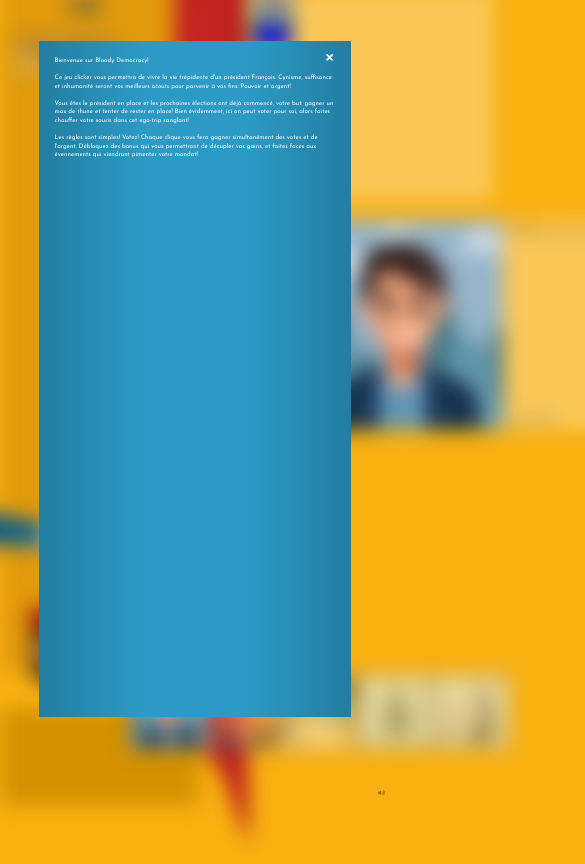
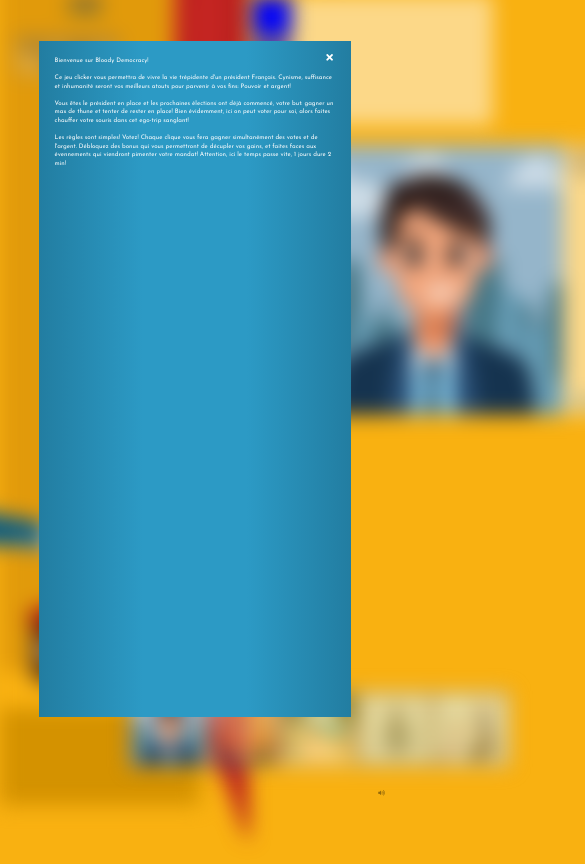
Before and after one commit to valdeveloppement/Bloody-Democracy, a plain HTML site: page index.html in a window 390 px wide. Shown: the part 43-907 px from the top of the page, 585 px wide, since content can reach past the window. Drawn offline with nearby package versions, Linux system fonts and the light colour scheme.

Commit message:
afichage du haut, css modifié, attenuation pertes

```diff
--- a/css/main-styles.css
+++ b/css/main-styles.css
@@ -390,7 +390,7 @@
 
 .buffCartes{
 width:7.14%;
-top:210px;
+top:130px;
 height:5.3vw;
 
 
@@ -498,16 +498,36 @@
 	position:relative;
 	width:30%;
 	padding:0;
-	margin-top:1%;
+	margin-top:2%;
 	align-self: center;
+	margin-bottom:2%;
 
 
 }
+
+#statistique{
+	display:flex;
+	flex-direction: row;
+	align-items: center;
+	font-size:1.1vw;
+}
+
+#statistiqueGauche{
+	width:50%;
+	margin: 3% 3% 3% 3%;
+
+}
+#statistiqueDroite{
+	width:50%;
+	margin: 3% 3% 3% 3%;
+
+}
+
 #sliderGeneral {
 	position: relative;
 	display: flex;
-	min-height: 210px;
-	max-height: 210px;
+	min-height: 130px;
+	max-height: 130px;
 	width: 90%;
 }
 #sliderGeneral .menuGen {
@@ -516,6 +536,7 @@
 #menuGeneral {
 	display: flex;
 	flex-direction: column;
+	height:130px;
 }
 #menuGeneral input, #menuStore input {
 	display: none;
@@ -525,20 +546,20 @@
 	cursor: pointer;
 	transition: all 0.5s;
 	opacity: 0.6;
+	height:33.33%;
 }
 #menuGeneral input[name='menuSwitchGen']:checked+label, #menuStore input[name='menuSwitchStore']:checked+label {
 	border-color: #666;
 	opacity: 1;
 }
 .menuGen {
-	background-color:rgba(255, 255, 255, 0.3);
-	height: 210px;
-	min-height: 210px;
+	background-color:rgba(255, 255, 255, 0.5);
+	height: 130px;
+	min-height: 130px;
 	width:100%;
 	min-width:200px;
 }
 #menuGeneral .iconMenu {
-	height: 25%;
 	width: 37px;
 	background-color:blue;
 	cursor: pointer;
@@ -571,8 +592,8 @@
 #sliderStore {
 	position: relative;
 	display: flex;
-	min-height: 210px;
-	max-height: 210px;
+	min-height: 130px;
+	max-height: 130px;
 	width: 90%;
 }
 #menuStore {
@@ -587,7 +608,7 @@
 }
 .thumbnails {
 	position: absolute;
-	top: 85%;
+	top: 87vh;
 	display: flex;
 	width: 50%;
 	justify-content: center;
@@ -621,6 +642,7 @@
 	display: flex;
 	flex-direction: row;
 	justify-content: center;
+	height:270px;
 }
 #slideVote {
 	width: 100%;
@@ -635,13 +657,37 @@
 .carte{
 	display:flex;
 	flex-direction: row;
-	background-color:rgba(255, 255, 255, 0.3);
-	font-size: 0.8vw;
+	background-color:rgba(255, 255, 255, 0.5);
+	font-size: 0.9vw;
 	min-width: 330px;
 	width:100%;
-	height: 210px;
+	height: 270px;
 	position: absolute;
 }
+
+@media only screen and (max-width:1800px) {
+	.carte {
+		font-size: 1vw;
+
+	}
+   }
+
+
+   @media only screen and (max-width:1260px) {
+	.carte {
+		font-size: 1.1vw;
+
+	}
+   }
+
+
+
+   @media only screen and (max-width:954px) {
+	.carte {
+		font-size: 1.22vw;
+
+	}
+   }
 
 .contenu{
 	display:flex;
@@ -653,8 +699,8 @@
 }
 
 .illustration{
-	max-width: 210px;
-	min-width: 210px;
+	max-width: 270px;
+	min-width: 270px;
 }
 .description{
 	height:65%;
--- a/index.html
+++ b/index.html
@@ -48,7 +48,7 @@
 				</p>
 
 				<p>
-					Ce jeu clicker vous permettra de vivre la vie trépidente d'un président Français. Cynisme, suffisance et inhumanité seront vos meilleurs atouts pour parvenir à vos fins: Pouvoir et argent!<br><br> Vous êtes le président en place et les prochaines élections ont déjà commencé, votre but: gagner un max de thune et tenter de rester en place! Bien évidemment, ici on peut voter pour soi, alors faites chauffer votre souris dans cet ego-trip sanglant!<br><br> Les règles sont simples! Votez! Chaque clique vous fera gagner simultanément des votes et de l'argent. Débloquez des bonus qui vous permettront de décupler vos gains, et faites faces aux évennements qui viendront pimenter votre mandat!
+					Ce jeu clicker vous permettra de vivre la vie trépidente d'un président Français. Cynisme, suffisance et inhumanité seront vos meilleurs atouts pour parvenir à vos fins: Pouvoir et argent!<br><br> Vous êtes le président en place et les prochaines élections ont déjà commencé, votre but: gagner un max de thune et tenter de rester en place! Bien évidemment, ici on peut voter pour soi, alors faites chauffer votre souris dans cet ego-trip sanglant!<br><br> Les règles sont simples! Votez! Chaque clique vous fera gagner simultanément des votes et de l'argent. Débloquez des bonus qui vous permettront de décupler vos gains, et faites faces aux évennements qui viendront pimenter votre mandat! Attention, ici le temps passe vite, 1 jours dure 2 min!
 
 				</p>
 
@@ -320,17 +320,17 @@
 
 					<input type="radio" name="menuSwitchGen" id="selectBuffTemporaire" checked/>
 					<label for="selectBuffTemporaire" onclick="showBonusTemp()" class="iconMenu">
-						<img src="images/miniatures/belleGeule3.jpg"/>
+						<!-- <img src="images/miniatures/belleGeule3.jpg"/> -->
 					</label>
 
 					<input type="radio" name="menuSwitchGen" id="selectStatistique"/>
 					<label for="selectStatistique" onclick="showStatistique()" class="iconMenu">
-						<img src="images/miniatures/belleGeule3.jpg"/>
+						<!-- <img src="images/miniatures/belleGeule3.jpg"/> -->
 					</label>
 
 					<input type="radio" name="menuSwitchGen" id="selectRanking"/>
 					<label for="selectRanking" onclick="showRanking()" class="iconMenu">
-						<img src="images/miniatures/belleGeule3.jpg"/>
+						<!-- <img src="images/miniatures/belleGeule3.jpg"/> -->
 					</label>
 					 <!--
 					<input type="radio" name="menuSwitchGen" id="selectAchievement"/>
@@ -464,15 +464,22 @@
 
 
 					<div id="statistique" class="menuGen notSelect">
+						<div id="statistiqueGauche">
 							<p id="caisseNoire"></p>
 							<p id="argentTotalThisPlay"></p>
 							<p id="voteTotalThisPlay"></p>
 							<p id="argentTotalAllPlay"></p>
 							<p id="voteTotalAllPlay"></p>
+						</div>
+
+						<div id="statistiqueDroite">
+
 							<p id="timeFromStartThisPlay"></p>
 							<p id="timeFromStartAllPlay"></p>
 							<p id="voteParClic"></p>
 							<p id="argentParClic"></p>
+						</div>
+
 					</div>
 
 					<div id="ranking" class="menuGen notSelect">
@@ -490,17 +497,17 @@
 
 					<input type="radio" name="menuSwitchStore" id="selectVote" checked/>
 					<label for="selectVote" onclick="showVote()" class="iconMenu">
-						<img src="images/miniatures/belleGeule3.jpg"/>
+						<!-- <img src="images/miniatures/belleGeule3.jpg"/> -->
 					</label>
 
 					<input type="radio" name="menuSwitchStore" id="selectArgent"/>
 					<label for="selectArgent" onclick="showArgent()" class="iconMenu">
-						<img src="images/miniatures/belleGeule3.jpg"/>
+						<!-- <img src="images/miniatures/belleGeule3.jpg"/> -->
 					</label>
 
 					<input type="radio" name="menuSwitchStore" id="selectGestion"/>
 					<label for="selectGestion" onclick="showGestion()" class="iconMenu">
-						<img src="images/miniatures/belleGeule3.jpg"/>
+						<!-- <img src="images/miniatures/belleGeule3.jpg"/> -->
 					</label>
 
 				</div>
--- a/js/bloodydemocracy.js
+++ b/js/bloodydemocracy.js
@@ -45,7 +45,7 @@
 
 //....................................CALENDRIER INTERSIDERAL....................................................
 
-// localStorage.clear();
+localStorage.clear();
 
 // 1jour dure 2 min
 $ratioSecondesParJour=2*60;
@@ -432,6 +432,7 @@
   localStorage.setItem('compteurArgentTotal', $compteurArgentTotal);
   localStorage.setItem('$compteurArgentCaisseNoire', $compteurArgentCaisseNoire);
   localStorage.setItem('$attenuationPertesGlobal', $attenuationPertesGlobal);
+  localStorage.setItem('$compteurArgentCaisseNoire', $compteurArgentCaisseNoire);
 
 }
 setInterval (storageRegulier, 4000)
@@ -1097,8 +1098,8 @@
 	document.getElementById("timeFromStartThisPlay").innerHTML = "Temps de jeu cette Partie: " + $tempsDeJeuSeconde + " secondes";
 	if (isNaN(localStorage.getItem('timeFromStartAllPlay'))) {}
 	else {document.getElementById("timeFromStartAllPlay").innerHTML = "Temps de jeu Total :" + localStorage.getItem('timeFromStartAllPlay') + " secondes";}
-	document.getElementById("voteParClic").innerHTML = "Gain de Vote au Clic " + $MultiClickGlobal;
-	document.getElementById("argentParClic").innerHTML = "Gain d'Argent au clic " + ($MultiClickGlobal*5);
+	document.getElementById("voteParClic").innerHTML = "Gain de Vote au Clic: " + $MultiClickGlobal;
+	document.getElementById("argentParClic").innerHTML = "Gain d'Argent au clic: " + ($MultiClickGlobal*5);
 }
 
 setInterval(stat, 1000);
```
Lines whose indentation alone changed are shown as unchanged.
